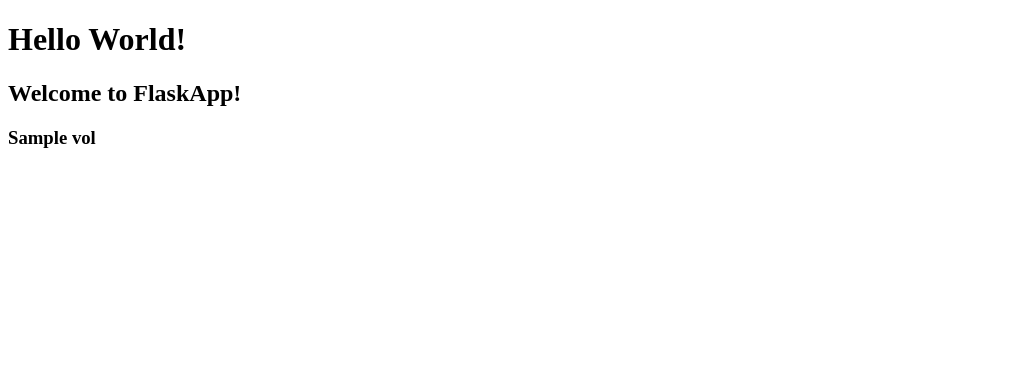
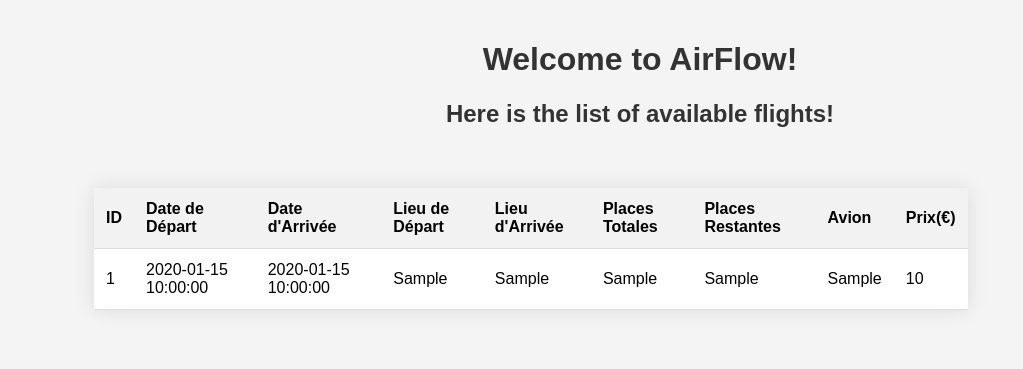
Before and after one commit to Lilian-Noacco/SAE-R4.DevCloud.10, a Python web app: template templates/vols.html in a window 1280 px wide. Shown: the top 369 px of the page, without its empty margins (0-1023 px from the left). Run offline with Jinja, Linux system fonts and the light colour scheme; the template is opened without the code that fills it: most values are stand-ins (such as "Sample title", 1, 10 or a date in 2020).

Commit message:
feat(font):html + css + static folder | feat(back): flight date formatting

```diff
--- /dev/null
+++ b/static/styles.css
@@ -0,0 +1,51 @@
+body {
+    font-family: Arial, sans-serif;
+    background-color: #f4f4f4;
+    margin: 0;
+    padding: 20px;
+    display: flex;
+    flex-direction: column;
+    align-items: center;
+}
+
+header {
+    text-align: center;
+    margin-bottom: 40px;
+}
+
+h1, h2 {
+    color: #333;
+}
+
+table {
+    width: 80%;
+    border-collapse: collapse;
+    box-shadow: 0 0 20px rgba(0, 0, 0, 0.1);
+    margin-bottom: 40px;
+}
+
+th, td {
+    padding: 12px;
+    background-color: #fff;
+    text-align: left;
+    border-bottom: 1px solid #ddd;
+}
+
+th {
+    background-color: #f2f2f2;
+}
+
+tr:hover {
+    background-color: #f1f1f1;
+}
+
+@media (max-width: 768px) {
+    table {
+        width: 100%;
+    }
+
+    th, td {
+        font-size: 14px;
+        padding: 8px;
+    }
+}
--- a/templates/vols.html
+++ b/templates/vols.html
@@ -3,12 +3,42 @@
 <head>
     <meta charset="UTF-8">
     <title>FlaskApp</title>
-</head>
+<link rel= "stylesheet" type= "text/css" href= "{{ url_for('static',filename='styles.css') }}"></head>
 <body>
-    <h1>Hello World!</h1>
-    <h2>Welcome to FlaskApp!</h2>
-    {% for vol in vols %}
-        <h3>{{ vol }}</h3>
-    {% endfor %}
+    <header>
+        <h1>Welcome to AirFlow!</h1>
+        <h2>Here is the list of available flights!</h2>
+
+    </header>
+    <main>
+        <table>
+            <thead>
+                <tr>
+                    <th>ID</th>
+                    <th>Date de Départ</th>
+                    <th>Date d'Arrivée</th>
+                    <th>Lieu de Départ</th>
+                    <th>Lieu d'Arrivée</th>
+                    <th>Places Totales</th>
+                    <th>Places Restantes</th>
+                    <th>Avion</th>
+                    <th>Prix(€)</th></thead>
+            <tbody>
+                {% for vol in vols %}
+                <tr>
+                    <td>{{ vol.vol_id }}</td>
+                    <td>{{ vol.vol_date_depart }}</td>
+                    <td>{{ vol.vol_date_arrive }}</td>
+                    <td>{{ vol.vol_lieu_depart }}</td>
+                    <td>{{ vol.vol_lieu_arrive }}</td>
+                    <td>{{ vol.vol_place_totale }}</td>
+                    <td>{{ vol.vol_place_restante }}</td>
+                    <td>{{ vol.vol_avion }}</td>
+                    <td>{{ vol.vol_prix }}</td>
+                </tr>
+                {% endfor %}
+            </tbody>
+        </table>
+    </main>
 </body>
 </html>
```
Also changed, not shown: main.py (+18 -3 lines).
